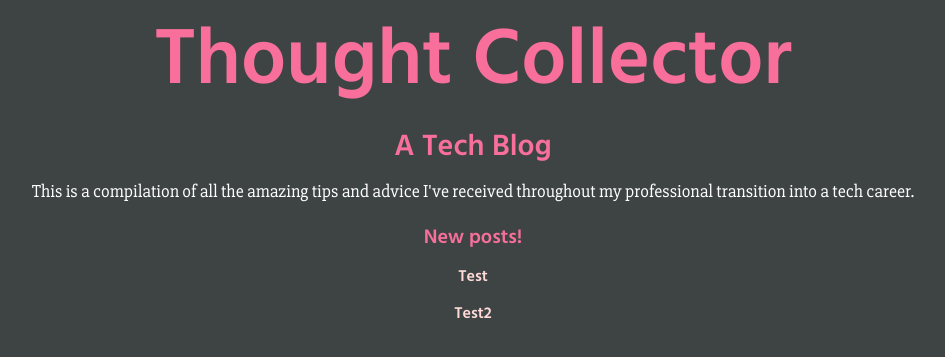
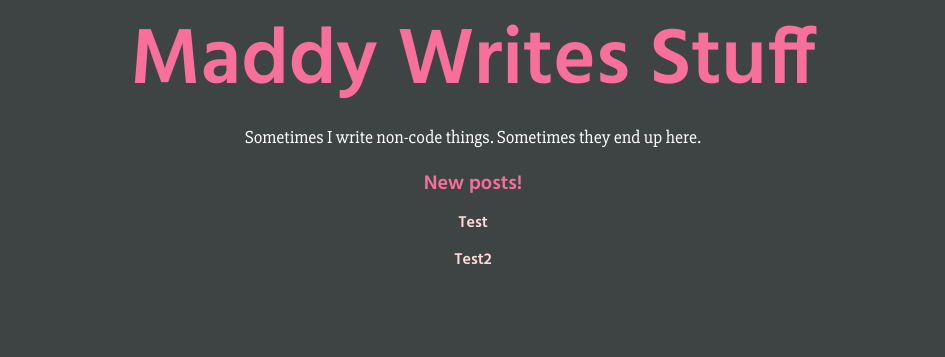
Before and after one commit to mford008/maddymakesstuff, a Django app: page /blog/ in a window 1280 px wide. Shown: the part 46-403 px from the top of the page, without its empty margins (167-1112 px from the left). Run offline with Django 3.2, Linux system fonts and the light colour scheme; some libraries are stand-ins or nearby versions.

Commit message:
altered blog title, testing blog post template generation

```diff
--- a/mysite/templates/pages/blog.html
+++ b/mysite/templates/pages/blog.html
@@ -4,9 +4,8 @@
 <div class="container">
   <div class="row">
     <div class="col">
-      <h1>Thought Collector</h1>
-      <h2 class="subheading">A Tech Blog</h2>
-      <p class="blog-description">This is a compilation of all the amazing tips and advice I've received throughout my professional transition into a tech career.</p>
+      <h1>Maddy Writes Stuff</h1>
+      <p class="blog-description">Sometimes I write non-code things. Sometimes they end up here.</p>
     </div>
   </div>
   <div class="row">
```
